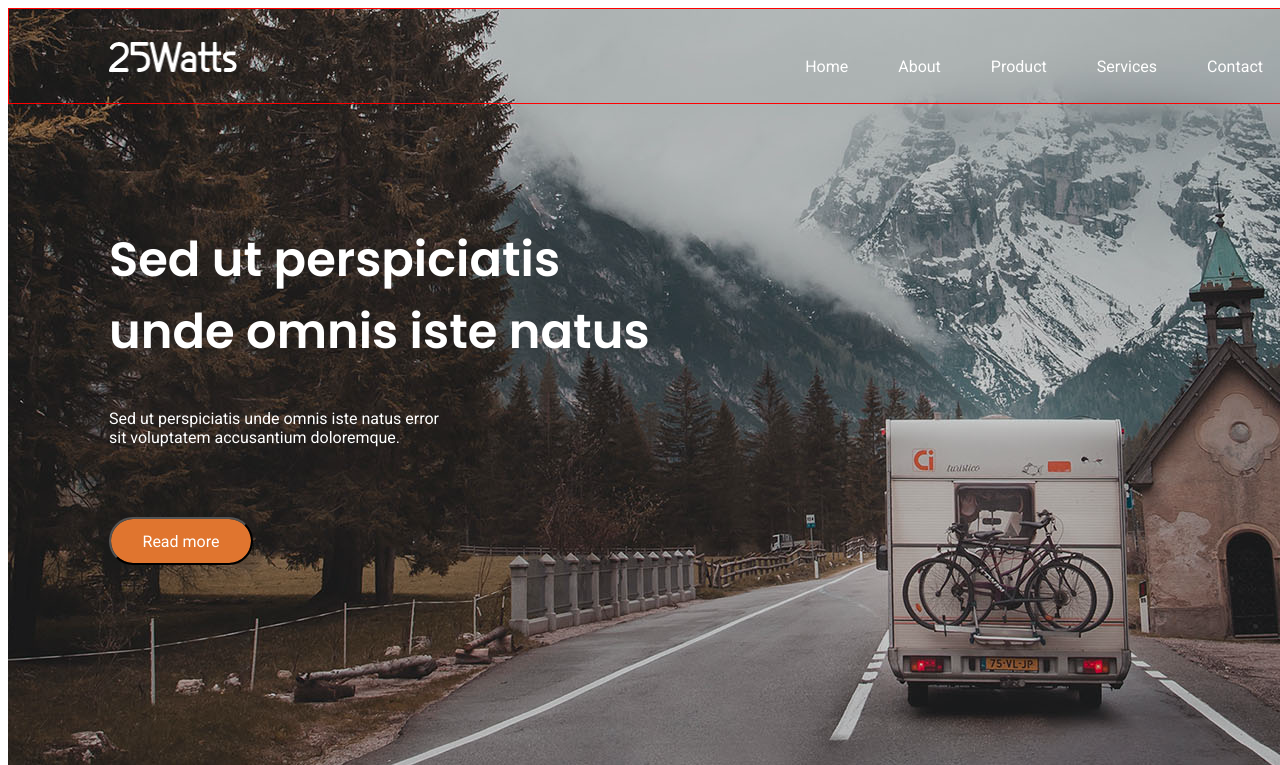
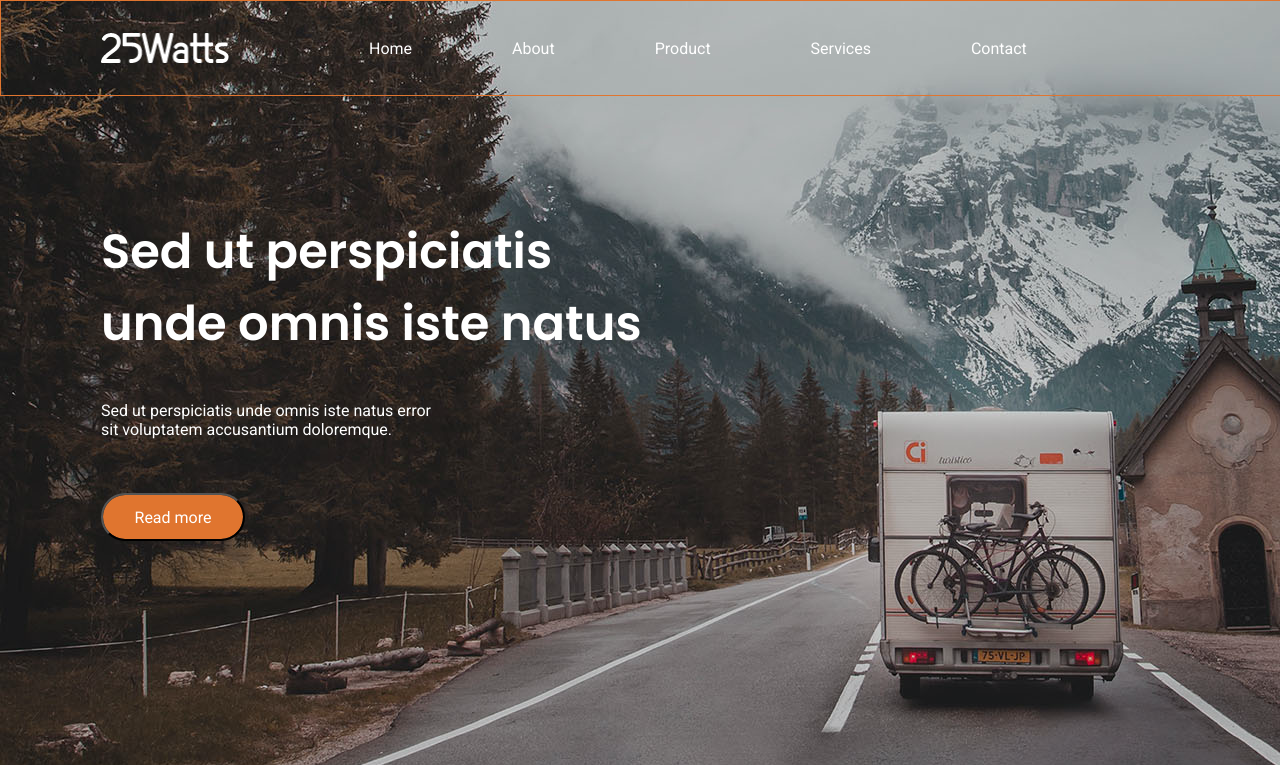
Before and after one commit to Hennry83/HernanFerreyra_25watss, a plain HTML site: page index.html in a window 1280 px wide. Shown: the top 765 px of the page. Drawn offline with Linux system fonts and the light colour scheme.

Commit message:
avance 23/06/2021

```diff
--- a/assets/css/_default.scss
+++ b/assets/css/_default.scss
@@ -1,11 +1,13 @@
 html{
-    margin: 0;
+    margin:0;
     box-sizing: border-box;
-    font-size:62.5%
+    font-size: 62.5%;
+}
+
+*,
+*::after,
+*::before{
+   margin: inherit;
+  box-sizing: inherit;
+  font-size: inherit;
  }
-
-*,*::after,*::before{
-     /*margin: inherit;*/
-     box-sizing: inherit;
-     font-size: inherit;
- }
--- a/assets/css/_header.scss
+++ b/assets/css/_header.scss
@@ -1,68 +1,74 @@
- .header{
+.header {
     background-image: url("../images/slider-1.png");
-     background: transparent url("../images/slider-1.png") 0% 0% no-repeat padding-box;
+    /*  background: transparent url("../images/slider-1.png") 0% 0% no-repeat padding-box; */
     width: 1366px;
     height: 768px;
-     opacity: 1;
 }
 
- .header__div{
-   border: 1px solid red;
+.header__section {
+    border: 1px solid $color-brand;
     width: 1366px;
     height: 96px;
+    display: flex;
+    flex-wrap: nowrap;
 }
 
- a{
-    text-decoration: none;
-    font-size: 1.6rem;
-    color: #FFFFFF;
-    font-family: 'Roboto', sans-serif;
-    float: left;
+.header__section__img {
+    width: 128px;
+    height: 30px;
+    margin-left: 100px;
+    align-self: center;
 }
 
- .header__div__img{
-     margin-top: 33px;
-     margin-left: 100px;
-     width: 128px;
-     height: 30px;
+.header__section__nav {
+     float: right;
+
 }
 
- .header__div__nav{
-     float: right;
+.header__section__nav__ul {
+    list-style: none;
 }
 
- .header__div__nav__ul{
-     list-style: none;
-     margin-right: 110px;
- }
-
- .header__div__nav__ul__elements{
+.header__section__nav__ul__elements {
     float: left;
     padding: 38px 0;
     margin-left: 50px;
+    flex-direction: row-reverse;
+    align-content: flex-end;
 }
 
- .header__textprimary{
+a {
+    text-decoration: none;
+    font-size: 1.6rem;
+    color: $color-ft-primary;
+    font-family: $font-secondary;
+    /* float: left;
+    margin-left: 15px;
+    padding: 0 20px; */
+}
+
+.header__textprimary {
     font-size: 4.8rem;
-     color: #FFFFFF;
-     font-family: 'Poppins', sans-serif;
+    color: #ffffff;
+    font-family: "Poppins", sans-serif;
     margin-top: 120px;
     margin-left: 101px;
     width: 554px;
     height: 115px;
 }
 
- .header__textsecondary{
-     color: #FFFFFF;
+.header__textsecondary {
+    color: #ffffff;
     font-size: 1.6rem;
-     font-family: 'Roboto';
+    font-family: "Roboto";
     margin-top: 70px;
     margin-left: 101px;
     width: 343px;
     height: 42px;
+    font-family: "Roboto";
 }
 
- .header__buton{
+.header__buton {
     @include button;
     margin-top: 50px;
     margin-left: 101px;
--- a/assets/css/_variables.scss
+++ b/assets/css/_variables.scss
@@ -1 +1,8 @@
 $color-brand: #E0752F;
+$color-ft-primary:#FFFFFF;
+$color-ft-secondary: #343434;
+$font-brand: 'Poppins', sans-serif;
+$font-secondary: 'Roboto';
+$bg-primary:#FFFFFF;
+$bg-secondary:#F2F4F1;
+$bg-terciary: #DCE1DA;
--- a/index.html
+++ b/index.html
@@ -20,18 +20,18 @@
 
 <body>
     <header class="header">
-        <div class="header__div">
-            <img class="header__div__img" src="./assets/images/top-logo.png" alt="logo 25 watts">
-            <nav class="header__div__nav">
-                <ul class="header__div__nav__ul">
-                    <li class="header__div__nav__ul__elements"><a href="">Home</a> </li>
-                    <li class="header__div__nav__ul__elements"><a href="">About</a></li>
-                    <li class="header__div__nav__ul__elements"><a href="">Product</a></li>
-                    <li class="header__div__nav__ul__elements"><a href="">Services</a></li>
-                    <li class="header__div__nav__ul__elements"><a href="">Contact</a></li>
+        <section class="header__section">
+            <img class="header__section__img" src="./assets/images/top-logo.png" alt="logo 25 watts">
+            <nav class="header__section__nav">
+                <ul class="header__section__nav__ul">
+                    <li class="header__section__nav__ul__elements"><a href="">Home</a> </li>
+                    <li class="header__section__nav__ul__elements"><a href="">About</a></li>
+                    <li class="header__section__nav__ul__elements"><a href="">Product</a></li>
+                    <li class="header__section__nav__ul__elements"><a href="">Services</a></li>
+                    <li class="header__section__nav__ul__elements"><a href="">Contact</a></li>
                 </ul>
             </nav>
-        </div>
+        </section>
 
         <h1 class="header__textprimary">Sed ut perspiciatis <br>
             unde omnis iste natus</h1>
```
Also changed, not shown: assets/css/Styles.css, 1 other file. Lines whose indentation alone changed are shown as unchanged.
